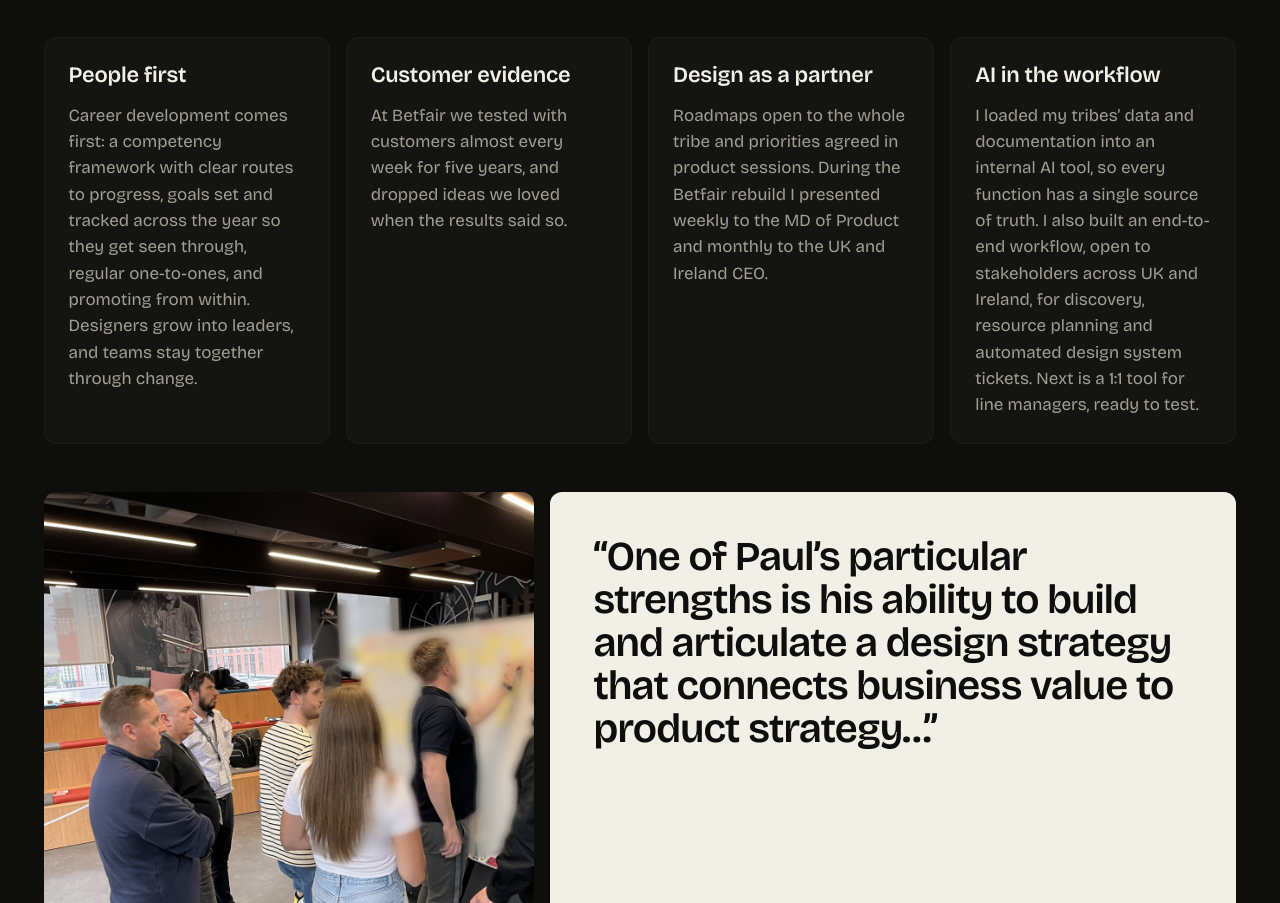
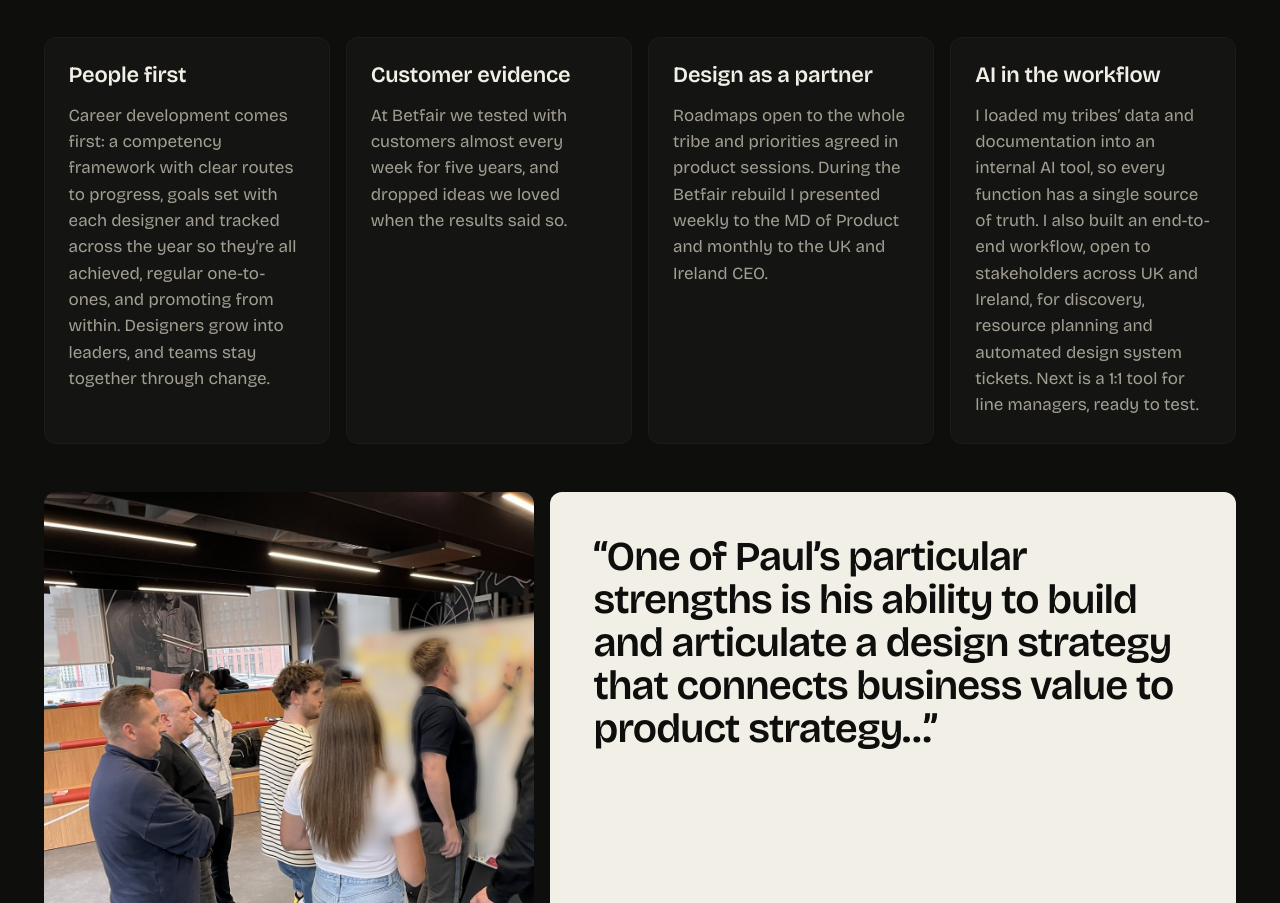
Before and after one commit to rileypap03/Portfolio, a plain HTML site: page index.html in a window 1280 px wide. Shown: the part 4196-5099 px from the top of the page. Drawn offline with nearby package versions, Linux system fonts and the light colour scheme; animation ran at ten frames a second; a script that the page names is missing.

Commit message:
Preview: People first — individuals' goals achieved
Co-Authored-By: Claude Opus 4.7 <noreply@anthropic.com>
Claude-Session: https://claude.ai/code/session_0158uCYPpkJzBXUtpQL4B97E

```diff
--- a/index.html
+++ b/index.html
@@ -401,7 +401,7 @@ html body .fl-stage img{border-radius:0!important}
 <div class="b-label"><h2>How I lead</h2></div>
 <p class="b-intro">I create the conditions for designers to do their best work, by connecting Design, Product, Tech and Brand around shared outcomes.</p>
 <div class="b-lead">
-<div><h3>People first</h3><p>Career development comes first: a competency framework with clear routes to progress, goals set and tracked across the year so they get seen through, regular one-to-ones, and promoting from within. Designers grow into leaders, and teams stay together through change.</p></div>
+<div><h3>People first</h3><p>Career development comes first: a competency framework with clear routes to progress, goals set with each designer and tracked across the year so they're all achieved, regular one-to-ones, and promoting from within. Designers grow into leaders, and teams stay together through change.</p></div>
 <div><h3>Customer evidence</h3><p>At Betfair we tested with customers almost every week for five years, and dropped ideas we loved when the results said so.</p></div>
 <div><h3>Design as a partner</h3><p>Roadmaps open to the whole tribe and priorities agreed in product sessions. During the Betfair rebuild I presented weekly to the MD of Product and monthly to the UK and Ireland CEO.</p></div>
 <div><h3>AI in the workflow</h3><p>I loaded my tribes’ data and documentation into an internal AI tool, so every function has a single source of truth. I also built an end-to-end workflow, open to stakeholders across UK and Ireland, for discovery, resource planning and automated design system tickets. Next is a 1:1 tool for line managers, ready to test.</p></div>
```
